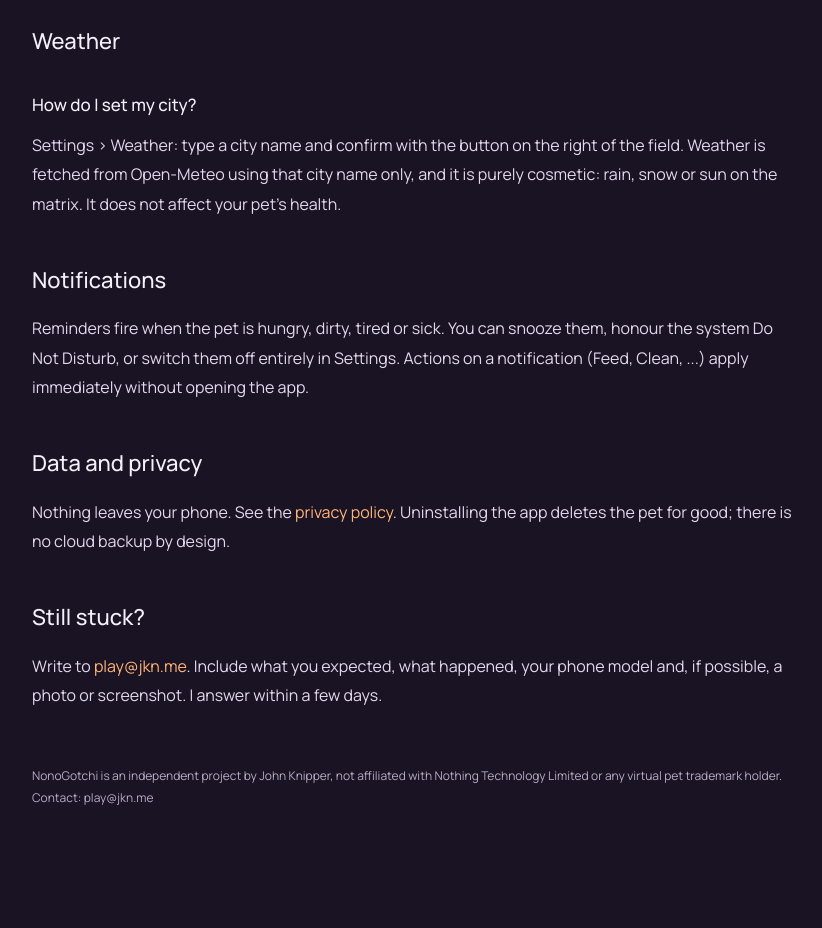
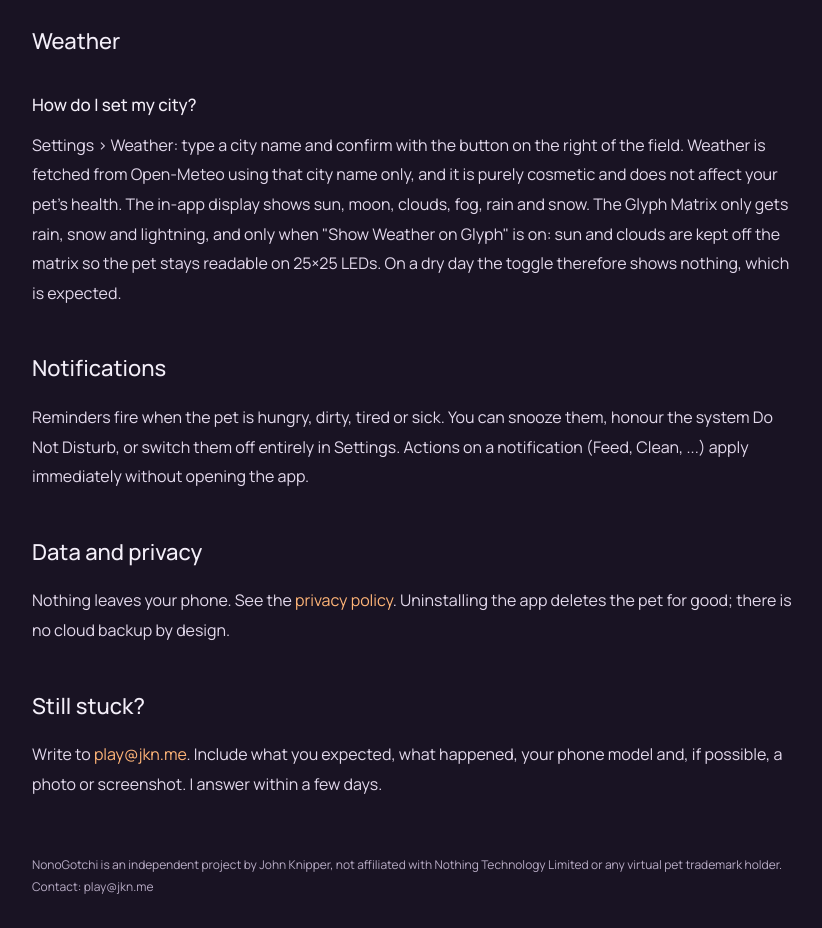
Before and after one commit to jonx/jonx.github.io, a plain HTML site: page pet/support.html in a window 1280 px wide. Shown: the part 3140-4068 px from the top of the page, without its empty margins (228-1050 px from the left). Before the commit the page ends 4007 px from the top, so only its background shows below. Drawn offline with Linux system fonts and the light colour scheme.

Commit message:
NonoGotchi: clarify which weather reaches the Glyph Matrix

```diff
--- a/pet/support.html
+++ b/pet/support.html
@@ -76,7 +76,7 @@
 
         <h2>Weather</h2>
         <h3>How do I set my city?</h3>
-        <p>Settings &gt; Weather: type a city name and confirm with the button on the right of the field. Weather is fetched from Open-Meteo using that city name only, and it is purely cosmetic: rain, snow or sun on the matrix. It does not affect your pet's health.</p>
+        <p>Settings &gt; Weather: type a city name and confirm with the button on the right of the field. Weather is fetched from Open-Meteo using that city name only, and it is purely cosmetic and does not affect your pet's health. The in-app display shows sun, moon, clouds, fog, rain and snow. The Glyph Matrix only gets rain, snow and lightning, and only when "Show Weather on Glyph" is on: sun and clouds are kept off the matrix so the pet stays readable on 25&times;25 LEDs. On a dry day the toggle therefore shows nothing, which is expected.</p>
 
         <h2>Notifications</h2>
         <p>Reminders fire when the pet is hungry, dirty, tired or sick. You can snooze them, honour the system Do Not Disturb, or switch them off entirely in Settings. Actions on a notification (Feed, Clean, ...) apply immediately without opening the app.</p>
```
Also changed, not shown: pet/index.html (+1 -1 lines).
